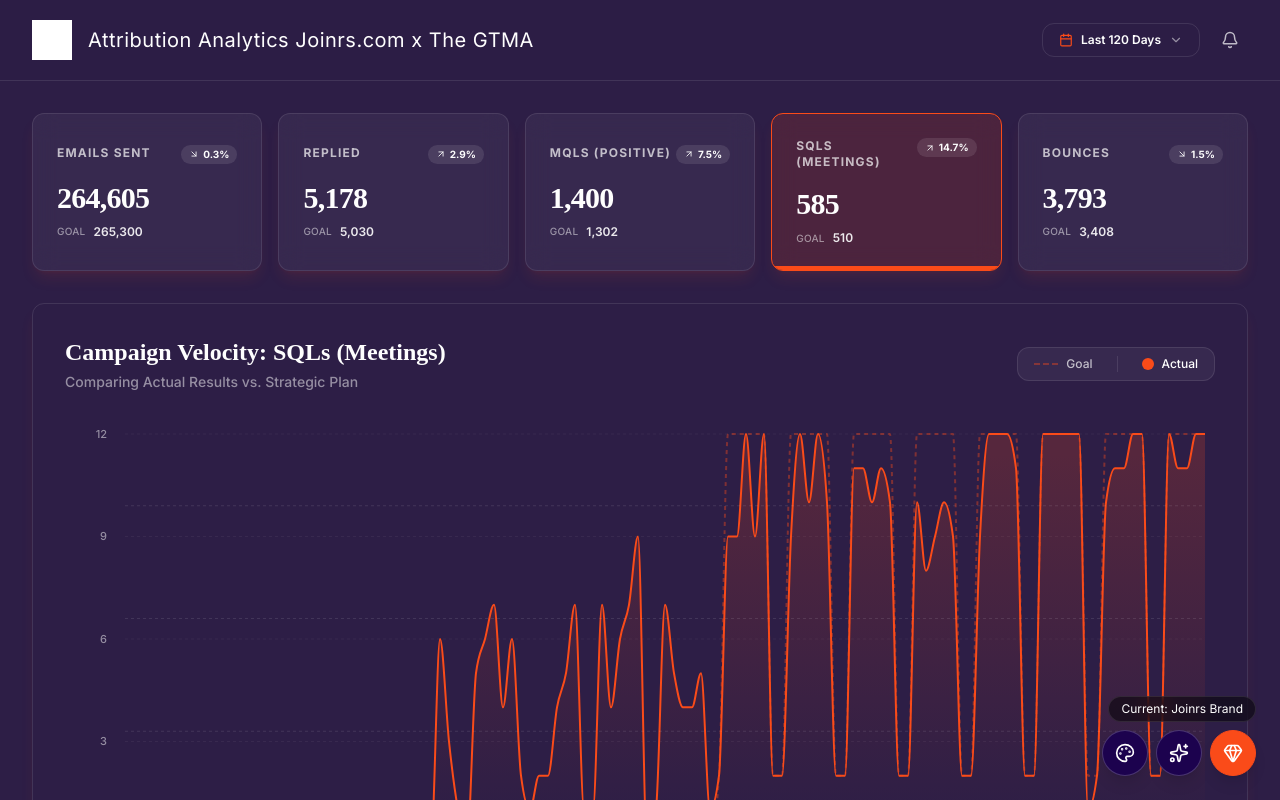
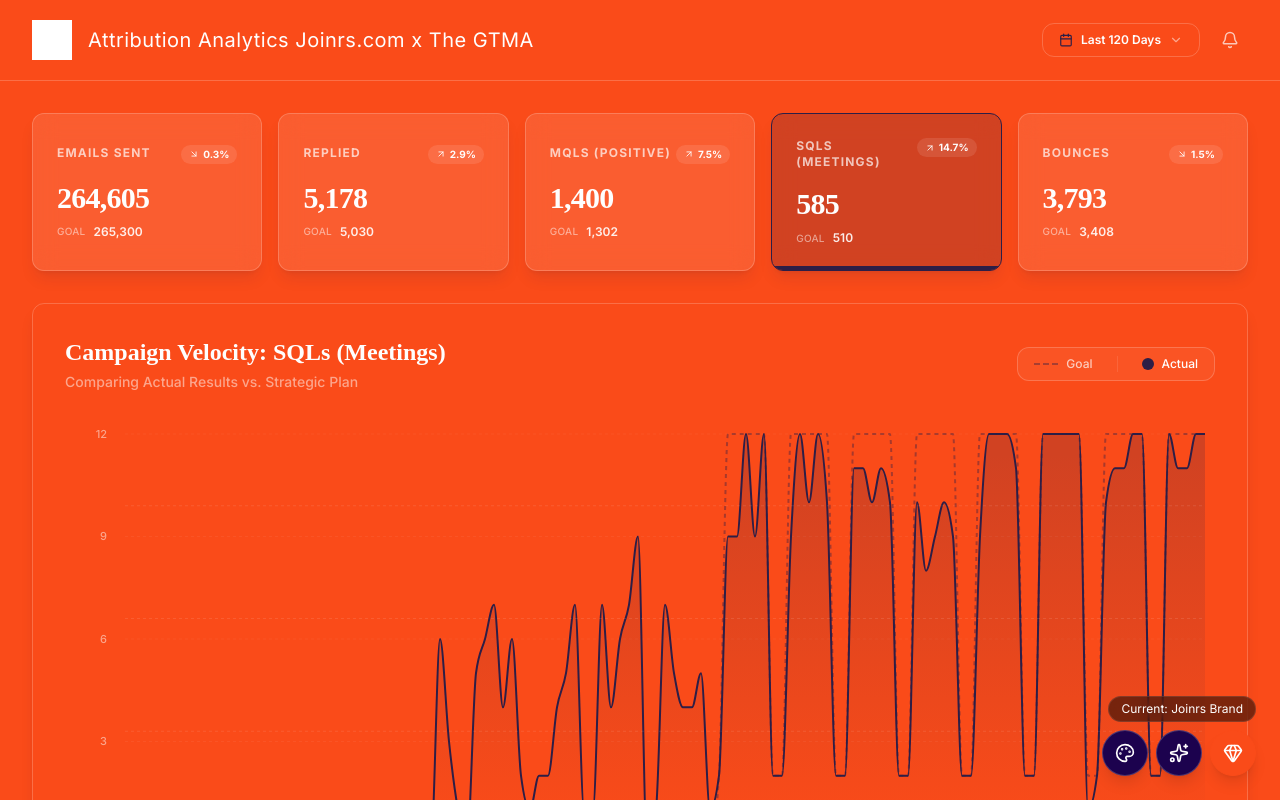
Before and after one commit to weshen83/joiners-dashboard, a Next.js app: page / in a window 1280 px wide. Both pictures are taken after a click on the button 1228 px from the left and 753 px from the top of the page. Shown: the top 800 px of the page. Built offline with nearby package versions, Linux system fonts and the light colour scheme.

Commit message:
Added Design Engine4

```diff
--- a/app/page.tsx
+++ b/app/page.tsx
@@ -169,16 +169,16 @@
     case 'joinrs': // Client Brand
       return {
         name: 'Joinrs Brand',
-        appBg: 'bg-[#2D1E46]', // Joinrs Purple
-        cardBg: 'bg-white/5 backdrop-blur-md', // Glassy white on purple
-        headerBg: 'bg-[#2D1E46]/95 border-b border-white/10',
-        borderColor: 'border-white/10',
+        appBg: 'bg-[#FA4B19]', // Orange Background
+        cardBg: 'bg-white/10 backdrop-blur-md', // Glassy white on orange
+        headerBg: 'bg-[#FA4B19] border-b border-white/20',
+        borderColor: 'border-white/20',
         radius: 'rounded-xl', // Rounded aesthetic per MuseoSlabRounded vibe
-        drillText: 'text-white/80',
+        drillText: 'text-white',
         isGlass: true,
-        shadow: 'shadow-lg shadow-[#FA4B19]/10', // Orange glow shadow
+        shadow: 'shadow-lg shadow-[#2D1E46]/10', // Purple shadow for depth
         chartOpacity: 0.2,
-        accentColor: '#FA4B19', // Joinrs Orange
+        accentColor: '#2D1E46', // Purple Accent (Charts, Active States)
         fontHead: 'font-[family-name:var(--font-museo-moderno),sans-serif]',
         textColor: 'text-white'
       };
@@ -253,9 +253,9 @@
   let borderClass = theme.borderColor;
 
   if (theme.name === 'Joinrs Brand') {
-     // Joinrs style: always unified card look, orange active state
-     backgroundStyle = isActive ? { backgroundColor: 'rgba(250, 75, 25, 0.15)', borderColor: '#FA4B19' } : { backgroundColor: 'rgba(255,255,255,0.05)' };
-     borderClass = isActive ? 'border-[#FA4B19]' : theme.borderColor;
+     // Joinrs style: Purple accent when active
+     backgroundStyle = isActive ? { backgroundColor: 'rgba(45, 30, 70, 0.2)', borderColor: '#2D1E46' } : { backgroundColor: 'rgba(255,255,255,0.1)' };
+     borderClass = isActive ? 'border-[#2D1E46]' : theme.borderColor;
   } else if (bgColor) {
     backgroundStyle = { backgroundColor: bgColor };
   } else {
@@ -284,8 +284,7 @@
         )}
       </div>
       <div>
-        {/* Value Font always Playfair for Ruadhan, Museo for Joinrs. But NUMBERS specifically requested as Inter in update?
-            "All the numbers in the 5 widgets should be in the font Inter" -> Override theme.fontHead here for value */}
+        {/* Value Font always Inter per user request ("all numbers... should be font Inter") */}
         <h3 className={`text-3xl font-bold tracking-tight font-inter`} style={{ color: theme.textColor }}>{value}</h3>
         <div className="flex items-center mt-2 gap-2">
            <span className={`text-[10px] font-medium uppercase tracking-wide opacity-50 font-inter`} style={{ color: theme.textColor }}>Goal</span>
@@ -295,7 +294,7 @@
 
       {/* Joinrs Active Indicator line */}
       {isActive && theme.name === 'Joinrs Brand' && (
-        <div className="absolute bottom-0 left-0 w-full h-1 bg-[#FA4B19]" />
+        <div className="absolute bottom-0 left-0 w-full h-1 bg-[#2D1E46]" />
       )}
     </button>
   );
@@ -317,7 +316,7 @@
 const DrillDownTable: React.FC<DrillDownTableProps> = ({ title, icon: Icon, data, total, theme }) => (
   <div
     className={`flex flex-col h-full overflow-hidden border ${theme.borderColor} ${theme.radius} ${theme.shadow}`}
-    style={{ backgroundColor: theme.name === 'Joinrs Brand' ? 'rgba(255,255,255,0.03)' : PALETTE.purpleDark }}
+    style={{ backgroundColor: theme.name === 'Joinrs Brand' ? 'rgba(255,255,255,0.1)' : PALETTE.purpleDark }}
   >
     <div className={`px-5 py-4 border-b ${theme.borderColor} flex items-center justify-between bg-black/10`}>
       <h4 className={`font-bold flex items-center gap-2 text-sm ${theme.fontHead} tracking-wide`} style={{ color: theme.textColor }}>
@@ -361,9 +360,9 @@
       <div
         className="p-4 shadow-2xl border text-xs font-inter backdrop-blur-xl rounded-lg"
         style={{
-            backgroundColor: theme.name === 'Joinrs Brand' ? 'rgba(45, 30, 70, 0.95)' : 'rgba(28, 2, 78, 0.95)',
+            backgroundColor: theme.name === 'Joinrs Brand' ? 'rgba(255, 255, 255, 0.9)' : 'rgba(28, 2, 78, 0.95)',
             borderColor: theme.borderColor,
-            color: theme.textColor
+            color: theme.name === 'Joinrs Brand' ? '#2D1E46' : theme.textColor
         }}
       >
         <p className="font-bold mb-2 border-b pb-1 opacity-70" style={{ borderColor: theme.borderColor }}>{label}</p>
```
